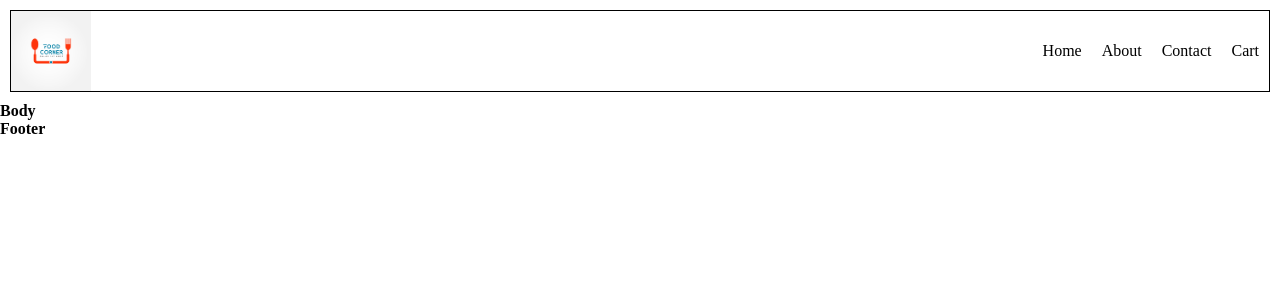
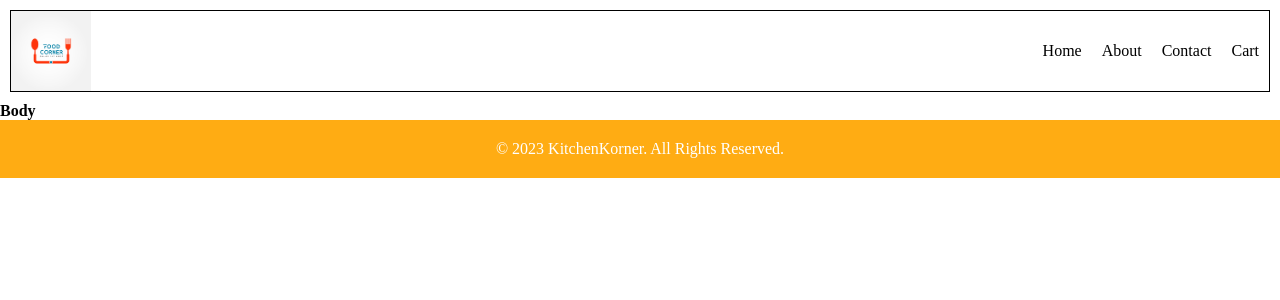
Before and after one commit to Aniket-ap/CuisineCorner, a React (Vite) app: page / in a window 1280 px wide. Shown: the top 300 px of the page. Built offline with nearby package versions, Linux system fonts and the light colour scheme.

Commit message:
Footer css added

```diff
--- a/index.css
+++ b/index.css
@@ -1,10 +1,10 @@
-*{
+* {
   margin: 0;
   padding: 0;
   box-sizing: border-box;
 }
 
-.header{
+.header {
   display: flex;
   justify-content: space-between;
   align-items: center;
@@ -12,16 +12,60 @@
   border: 1px solid rgb(0, 0, 0);
 }
 
-.nav-items > ul{
+.nav-items > ul {
   list-style-type: none;
   display: flex;
 }
 
-.nav-items > ul > li{
+.nav-items > ul > li {
   padding: 10px;
   cursor: pointer;
 }
 
-.logo{
+.logo {
   width: 80px;
 }
+
+.res-container {
+  display: flex;
+  flex-wrap: wrap;
+}
+
+.res-card {
+  margin: 5px;
+  padding: 5px;
+  width: 200px;
+}
+
+.res-card:hover {
+  cursor: pointer;
+  border: 1px solid black;
+}
+
+.search {
+  padding: 10px;
+}
+
+.res-logo {
+  width: 100%;
+}
+
+.filter-btn {
+  margin: 10px;
+  cursor: pointer;
+}
+
+/* Footer */
+footer {
+  background-color: #ffac13;
+  color: #fff;
+  text-align: center;
+  padding: 20px;
+  /* position: absolute;
+  bottom: 0; */
+  width: 100%;
+}
+
+footer p {
+  margin: 0;
+}
--- a/src/components/Footer.js
+++ b/src/components/Footer.js
@@ -2,9 +2,9 @@ import React from "react";
 
 const Footer = () => {
   return (
-    <div>
-      <h4>Footer</h4>
-    </div>
+    <footer>
+      <p>&copy; 2023 KitchenKorner. All Rights Reserved.</p>
+    </footer>
   );
 };
 
```
Lines whose indentation alone changed are shown as unchanged.
